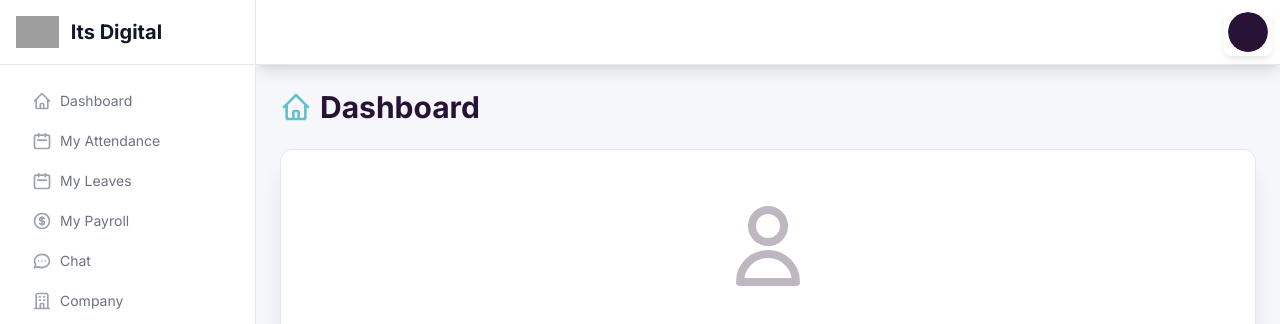
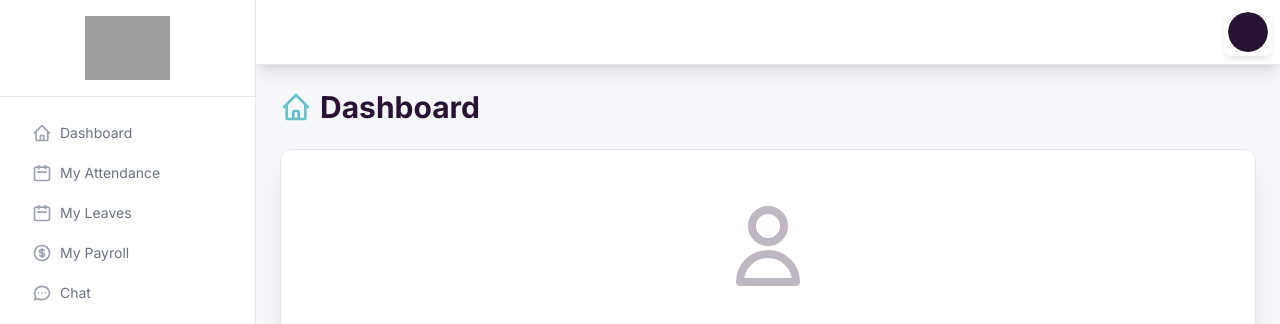
Before and after one commit to sanket-itsdigital/hrms, a Django app: template templates/dashboards/default_dashboard.html in a window 1280 px wide. Shown: the top 324 px of the page. Run offline with Django 5.2, Linux system fonts and the light colour scheme; the template is opened without the code that fills it, so the values that code supplies are empty; some libraries are stand-ins or nearby versions; grey boxes are pictures that could not be loaded.

Commit message:
Remove the its digital text

```diff
--- a/templates/accounts/login.html
+++ b/templates/accounts/login.html
@@ -31,7 +31,7 @@
                 <div class="flex justify-center mb-4">
                     <img src="{% static 'images/logo.png' %}" alt="Its Digital" class="h-16" />
                 </div>
-                <h2 class="text-3xl font-bold text-base-content">Its Digital Login</h2>
+                {% comment %} <h2 class="text-3xl font-bold text-base-content">Its Digital Login</h2> {% endcomment %}
                 <p class="text-base-content/60 mt-2">Sign in to your account</p>
             </div>
 
--- a/templates/includes/sidebar.html
+++ b/templates/includes/sidebar.html
@@ -3,13 +3,14 @@
 <div class="drawer-side">
     <label for="drawer-toggle" class="drawer-overlay"></label>
     <aside class="w-64 min-h-full bg-base-100 border-r border-base-300 shadow-lg">
-        <!-- Sidebar Header: logo -->
-        <div class="flex items-center justify-between p-4 border-b border-gray-200">
-            <div class="flex items-center gap-3">
-                <img src="{% static 'images/logo.png' %}" alt="Its Digital" class="h-8 w-auto" />
-                <h2 class="text-xl font-bold text-gray-900 hidden lg:block">Its Digital</h2>
+        <!-- Sidebar Header: logo (centered, links to dashboard) -->
+        <div class="relative flex items-center justify-between p-4 border-b border-gray-200">
+            <div class="flex-1 flex justify-center">
+                <a href="{% url 'accounts:dashboard' %}" class="block" aria-label="Go to dashboard">
+                    <img src="{% static 'images/logo.png' %}" alt="Its Digital" class="h-14 w-auto sm:h-16" />
+                </a>
             </div>
-            <label for="drawer-toggle" class="btn btn-sm btn-circle btn-ghost lg:hidden">
+            <label for="drawer-toggle" class="btn btn-sm btn-circle btn-ghost lg:hidden absolute right-4">
                 <svg xmlns="http://www.w3.org/2000/svg" class="h-5 w-5" fill="none" viewBox="0 0 24 24" stroke="currentColor">
                     <path stroke-linecap="round" stroke-linejoin="round" stroke-width="2" d="M6 18L18 6M6 6l12 12" />
                 </svg>
```
